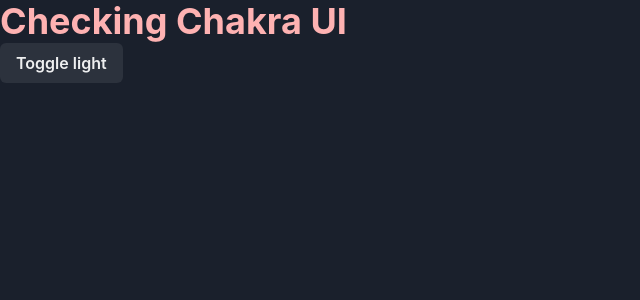
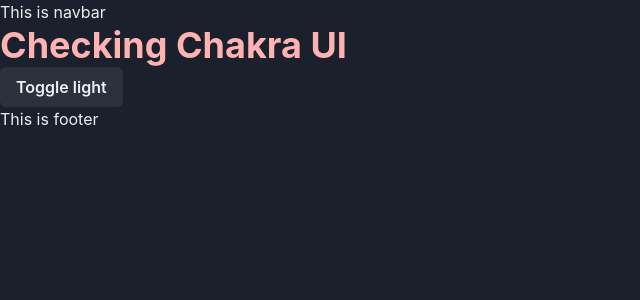
Before and after one commit to akhil-naidu/hasura-iitg, a Next.js app: page / in a window 1280 px wide. Shown: the top 300 px of the page, without its empty margins (0-640 px from the left). Built offline with nearby package versions, Linux system fonts and the light colour scheme.

Commit message:
init: basics of layout

```diff
--- a/components/FrontPage.js
+++ b/components/FrontPage.js
@@ -5,20 +5,21 @@ import {
   useColorModeValue,
 } from '@chakra-ui/react';
 import React from 'react';
+import Layout from '@/components/Layout';
 
 const FrontPage = () => {
   const { toggleColorMode, colorMode } = useColorMode();
   const color = useColorModeValue('red.500', 'red.200');
 
   return (
-    <div>
+    <Layout>
       <Heading as='h1' color={color}>
         Checking Chakra UI
       </Heading>
       <Button onClick={toggleColorMode}>
         Toggle {colorMode === 'light' ? `dark` : 'light'}
       </Button>
-    </div>
+    </Layout>
   );
 };
 
--- /dev/null
+++ b/components/Layout.js
@@ -0,0 +1,13 @@
+import React from 'react';
+
+const Layout = ({ children }) => {
+  return (
+    <React.Fragment>
+      <nav>This is navbar</nav>
+      {children}
+      <footer>This is footer</footer>
+    </React.Fragment>
+  );
+};
+
+export default Layout;
```
